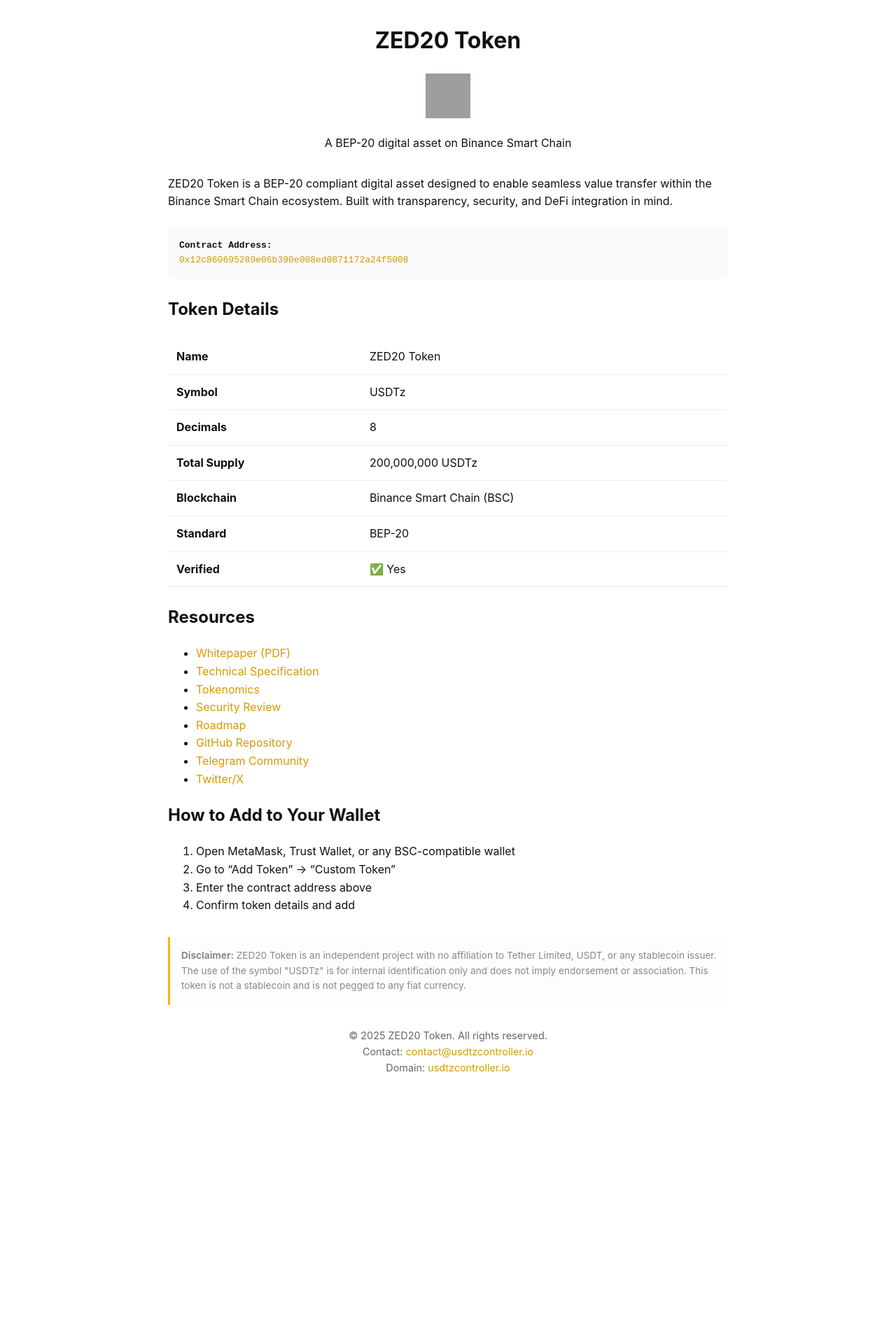
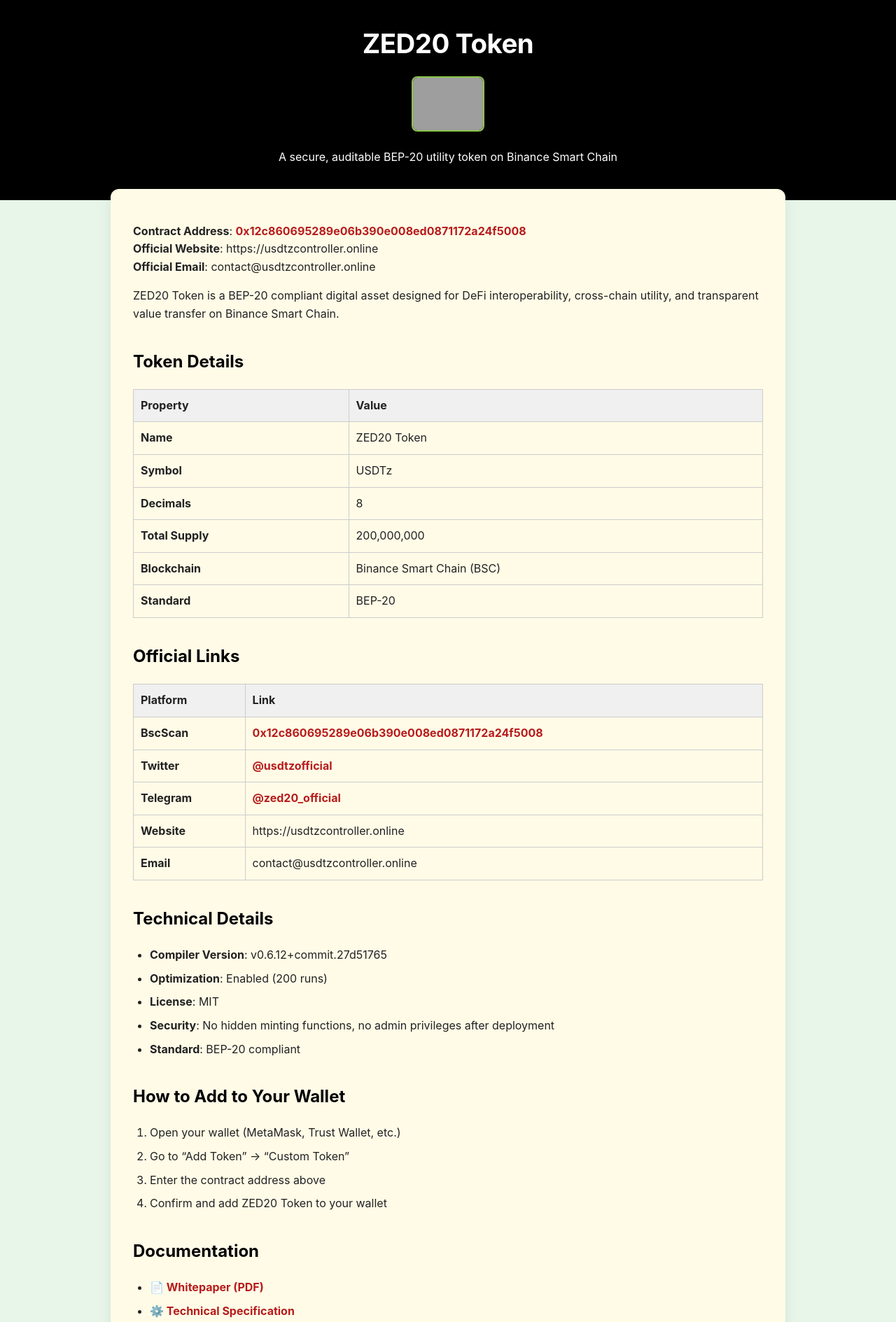
Before and after one commit to Maxrighttalent/zed20-official, a plain HTML site: page index.html in a window 1280 px wide. Shown: the top 1889 px of the page at 70% size. Before the commit the page ends 1569 px from the top, so only its background shows below. Drawn offline with Linux system fonts and the light colour scheme; grey boxes are pictures that could not be loaded.

Commit message:
Update index.html

```diff
--- a/index.html
+++ b/index.html
@@ -4,130 +4,227 @@
   <meta charset="UTF-8" />
   <meta name="viewport" content="width=device-width, initial-scale=1.0"/>
   <title>ZED20 Token</title>
-  <meta name="description" content="ZED20 Token is a BEP-20 compliant digital asset on Binance Smart Chain, designed for DeFi interoperability and cross-chain utility." />
   <style>
     body {
+      background: #e8f5e9; /* Soft green */
+      color: #222;
       font-family: -apple-system, BlinkMacSystemFont, 'Segoe UI', Roboto, sans-serif;
       line-height: 1.6;
-      max-width: 800px;
-      margin: 2rem auto;
-      padding: 0 1rem;
-      color: #111;
-      background-color: #fff;
+      margin: 0;
+      padding: 0;
     }
-    header {
+    .header {
+      background: #000;
+      color: #fff;
       text-align: center;
-      margin-bottom: 2rem;
+      padding: 2rem 0;
     }
-    .logo {
-      width: 64px;
-      height: 64px;
-      margin-bottom: 1rem;
+    .header h1 {
+      font-size: 2.4rem;
+      margin: 0;
+      letter-spacing: -0.5px;
     }
-    .contract {
-      background: #f8f9fa;
-      padding: 1rem;
+    .logo-container {
+      text-align: center;
+      margin: 1rem 0;
+    }
+    .logo-container img {
+      max-width: 100px;
+      height: auto;
+      border: 2px solid #8bc34a;
       border-radius: 8px;
-      font-family: monospace;
-      word-break: break-all;
-      margin: 1.5rem 0;
+    }
+    .container {
+      max-width: 900px;
+      margin: 0 auto;
+      background: #fffbe7; /* Muted yellow */
+      padding: 2rem;
+      border-radius: 12px;
+      box-shadow: 0 4px 20px rgba(0,0,0,0.08);
+      margin-top: -1rem;
+    }
+    .footer {
+      background: #000;
+      color: #fff;
+      text-align: center;
+      padding: 1.5rem 0;
+      margin-top: 2rem;
+    }
+    .footer a {
+      color: #f0b90b;
+      text-decoration: none;
+      font-weight: 600;
+    }
+    .footer a:hover {
+      text-decoration: underline;
+    }
+    h2 {
+      color: #000;
+      margin-top: 1.5em;
+      font-size: 1.5rem;
     }
     table {
       width: 100%;
       border-collapse: collapse;
-      margin: 1.5rem 0;
+      margin: 1rem 0;
     }
     th, td {
-      padding: 0.75rem;
+      border: 1px solid #ccc;
+      padding: 10px;
       text-align: left;
-      border-bottom: 1px solid #eee;
     }
     th {
-      background-color: #fafafa;
+      background-color: #f0f0f0;
     }
-    footer {
-      margin-top: 2rem;
-      text-align: center;
-      color: #666;
-      font-size: 0.9rem;
+    ul, ol {
+      margin: 1rem 0;
+      padding-left: 1.5rem;
     }
-    .disclaimer {
-      font-size: 0.85rem;
-      color: #888;
-      margin-top: 2rem;
-      padding: 1rem;
-      background: #fdfdfd;
-      border-left: 3px solid #f0b90b;
+    li {
+      margin-bottom: 0.5rem;
     }
     a {
-      color: #d79b00;
+      color: #b71c1c;
+      font-weight: bold;
       text-decoration: none;
     }
     a:hover {
       text-decoration: underline;
     }
+    code {
+      background: #f1f1f1;
+      padding: 2px 6px;
+      border-radius: 4px;
+      font-family: monospace;
+    }
+    .disclaimer {
+      background: #e8f5e9;
+      padding: 1rem;
+      border-left: 4px solid #4caf50;
+      margin: 1.5rem 0;
+    }
   </style>
 </head>
 <body>
-  <header>
+  <div class="header">
     <h1>ZED20 Token</h1>
-    <img src="https://raw.githubusercontent.com/Maxrighttalent/zed20-official/main/Zed20-Logo.png"
-         alt="ZED20 Token Logo"
-         width="64"
-         height="64">
-    <p>A BEP-20 digital asset on Binance Smart Chain</p>
-  </header>
+    <div class="logo-container">
+      <img src="https://silver-advisory-penguin-118.mypinata.cloud/ipfs/bafkreiamwqokcbn2yvwa6ql2deitaa6djffyjse2pjse242fl5grdbye2u"
+           alt="ZED20 Token Logo">
+    </div>
+    <p>A secure, auditable BEP-20 utility token on Binance Smart Chain</p>
+  </div>
 
-  <main>
-    <p>ZED20 Token is a BEP-20 compliant digital asset designed to enable seamless value transfer within the Binance Smart Chain ecosystem. Built with transparency, security, and DeFi integration in mind.</p>
+  <div class="container">
+    <p><strong>Contract Address</strong>: <a href="https://bscscan.com/token/0x12c860695289e06b390e008ed0871172a24f5008">0x12c860695289e06b390e008ed0871172a24f5008</a><br>
+    <strong>Official Website</strong>: https://usdtzcontroller.online<br>
+    <strong>Official Email</strong>: contact@usdtzcontroller.online</p>
 
-    <div class="contract">
-      <strong>Contract Address:</strong><br>
-      <a href="https://bscscan.com/token/0x12c860695289e06b390e008ed0871172a24f5008" target="_blank" rel="noopener">
-        0x12c860695289e06b390e008ed0871172a24f5008
-      </a>
-    </div>
+    <p>ZED20 Token is a BEP-20 compliant digital asset designed for DeFi interoperability, cross-chain utility, and transparent value transfer on Binance Smart Chain.</p>
 
     <h2>Token Details</h2>
     <table>
+      <tr><th>Property</th><th>Value</th></tr>
       <tr><td><strong>Name</strong></td><td>ZED20 Token</td></tr>
       <tr><td><strong>Symbol</strong></td><td>USDTz</td></tr>
       <tr><td><strong>Decimals</strong></td><td>8</td></tr>
-      <tr><td><strong>Total Supply</strong></td><td>200,000,000 USDTz</td></tr>
+      <tr><td><strong>Total Supply</strong></td><td>200,000,000</td></tr>
       <tr><td><strong>Blockchain</strong></td><td>Binance Smart Chain (BSC)</td></tr>
       <tr><td><strong>Standard</strong></td><td>BEP-20</td></tr>
-      <tr><td><strong>Verified</strong></td><td>✅ Yes</td></tr>
     </table>
 
-    <h2>Resources</h2>
+    <h2>Official Links</h2>
+    <table>
+      <tr><th>Platform</th><th>Link</th></tr>
+      <tr><td><strong>BscScan</strong></td><td><a href="https://bscscan.com/token/0x12c860695289e06b390e008ed0871172a24f5008">0x12c860695289e06b390e008ed0871172a24f5008</a></td></tr>
+      <tr><td><strong>Twitter</strong></td><td><a href="https://x.com/usdtzofficial">@usdtzofficial</a></td></tr>
+      <tr><td><strong>Telegram</strong></td><td><a href="https://t.me/zed20_official">@zed20_official</a></td></tr>
+      <tr><td><strong>Website</strong></td><td>https://usdtzcontroller.online</td></tr>
+      <tr><td><strong>Email</strong></td><td>contact@usdtzcontroller.online</td></tr>
+    </table>
+
+    <h2>Technical Details</h2>
     <ul>
-      <li><a href="docs/whitepaper.pdf">Whitepaper (PDF)</a></li>
-      <li><a href="docs/technical-spec.md">Technical Specification</a></li>
-      <li><a href="docs/tokenomics.md">Tokenomics</a></li>
-      <li><a href="docs/security-review.md">Security Review</a></li>
-      <li><a href="docs/roadmap.md">Roadmap</a></li>
-      <li><a href="https://github.com/Maxrighttalent/zed20-official" target="_blank" rel="noopener">GitHub Repository</a></li>
-      <li><a href="https://t.me/zed20_official" target="_blank" rel="noopener">Telegram Community</a></li>
-      <li><a href="https://x.com/usdtzofficial" target="_blank" rel="noopener">Twitter/X</a></li>
+      <li><strong>Compiler Version</strong>: v0.6.12+commit.27d51765</li>
+      <li><strong>Optimization</strong>: Enabled (200 runs)</li>
+      <li><strong>License</strong>: MIT</li>
+      <li><strong>Security</strong>: No hidden minting functions, no admin privileges after deployment</li>
+      <li><strong>Standard</strong>: BEP-20 compliant</li>
     </ul>
 
     <h2>How to Add to Your Wallet</h2>
     <ol>
-      <li>Open MetaMask, Trust Wallet, or any BSC-compatible wallet</li>
+      <li>Open your wallet (MetaMask, Trust Wallet, etc.)</li>
       <li>Go to “Add Token” → “Custom Token”</li>
       <li>Enter the contract address above</li>
-      <li>Confirm token details and add</li>
+      <li>Confirm and add ZED20 Token to your wallet</li>
     </ol>
 
+    <h2>Documentation</h2>
+    <ul>
+      <li><a href="docs/whitepaper.pdf">📄 Whitepaper (PDF)</a></li>
+      <li><a href="docs/technical-spec.md">⚙️ Technical Specification</a></li>
+      <li><a href="docs/tokenomics.md">📊 Tokenomics</a></li>
+      <li><a href="docs/security-review.md">🛡️ Security Review</a></li>
+      <li><a href="docs/roadmap.md">🗺️ Roadmap</a></li>
+    </ul>
+
+    <h2>Team</h2>
+    <table>
+      <tr><th>Name</th><th>Role</th><th>LinkedIn</th></tr>
+      <tr><td>Project Lead</td><td>Project Development</td><td><a href="https://linkedin.com/in/projectlead">linkedin.com/in/projectlead</a></td></tr>
+      <tr><td>Smart Contract Developer</td><td>Contract Implementation</td><td><a href="https://linkedin.com/in/scdeveloper">linkedin.com/in/scdeveloper</a></td></tr>
+      <tr><td>Community Manager</td><td>Community Engagement</td><td><a href="https://linkedin.com/in/communitymanager">linkedin.com/in/communitymanager</a></td></tr>
+    </table>
+
+    <h2>Token Distribution</h2>
+    <table>
+      <tr><th>Wallet Address</th><th>Percentage</th><th>Tokens</th></tr>
+      <tr><td>Initial Deployment</td><td>100%</td><td>200,000,000 USDTz</td></tr>
+    </table>
+
+    <h2>Roadmap</h2>
+    <h3>Phase 1 (Completed)</h3>
+    <ul>
+      <li>Smart contract development and security review</li>
+      <li>Deployment on Binance Smart Chain</li>
+      <li>Contract verification on BscScan</li>
+      <li>GitHub repository setup and documentation</li>
+    </ul>
+    <h3>Phase 2 (Q1 2026)</h3>
+    <ul>
+      <li>Integration with major BSC DEXs (PancakeSwap, ApeSwap)</li>
+      <li>Cross-chain bridge development between Ethereum and BSC</li>
+      <li>Reserve attestation by third-party auditor</li>
+      <li>Community growth initiatives</li>
+    </ul>
+    <h3>Phase 3 (Q2-Q3 2026)</h3>
+    <ul>
+      <li>Integration with lending protocols (Venus, Alpaca Finance)</li>
+      <li>Mobile wallet support (Trust Wallet, MetaMask)</li>
+      <li>Institutional API development</li>
+      <li>Fiat on/off ramp partnerships</li>
+    </ul>
+    <h3>Phase 4 (Q4 2026+)</h3>
+    <ul>
+      <li>Multi-chain expansion (Polygon, Avalanche)</li>
+      <li>Advanced DeFi primitives (options, derivatives)</li>
+      <li>Governance model implementation</li>
+      <li>Full decentralization of bridge operations</li>
+    </ul>
+
+    <h2>Disclaimer</h2>
     <div class="disclaimer">
-      <strong>Disclaimer:</strong> ZED20 Token is an independent project with no affiliation to Tether Limited, USDT, or any stablecoin issuer. The use of the symbol "USDTz" is for internal identification only and does not imply endorsement or association. This token is not a stablecoin and is not pegged to any fiat currency.
+      <strong>Disclaimer:</strong> ZED20 Token is an independent project with no affiliation to Tether Limited, USDT, or any stablecoin issuer. The symbol "USDTz" is for internal identification only. This token is not a stablecoin and is not pegged to any fiat currency.
     </div>
-  </main>
+  </div>
 
-  <footer>
-    &copy; 2025 ZED20 Token. All rights reserved.<br>
-    Contact: <a href="mailto:contact@usdtzcontroller.io">contact@usdtzcontroller.io</a><br>
-    Domain: <a href="https://usdtzcontroller.io">usdtzcontroller.io</a>
-  </footer>
+  <div class="footer">
+    <p>© 2025 ZED20 Token. All rights reserved.<br>
+    Contact: <a href="mailto:contact@usdtzcontroller.io">contact@usdtzcontroller.io</a> |
+    Domain: <a href="https://usdtzcontroller.io">usdtzcontroller.io</a><br>
+    <strong>Published from GitHub</strong>: <a href="https://github.com/Maxrighttalent/zed20-official">View Source Code</a>
+    </p>
+  </div>
 </body>
 </html>
```
